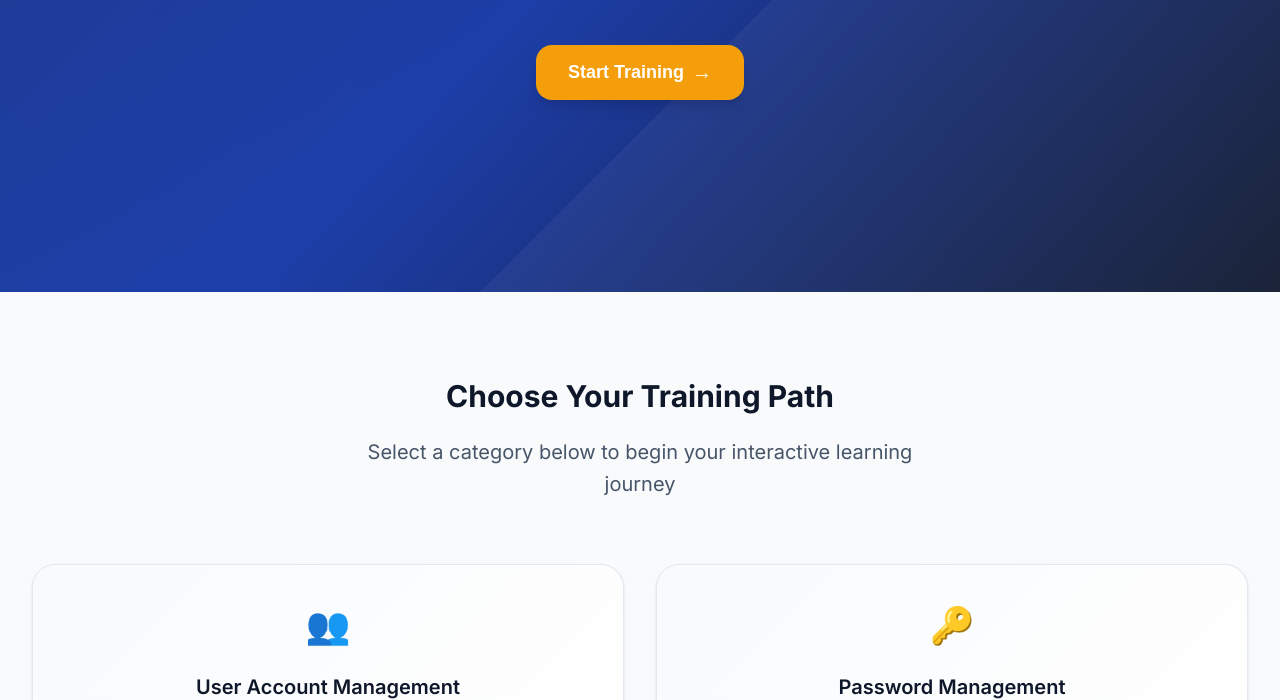
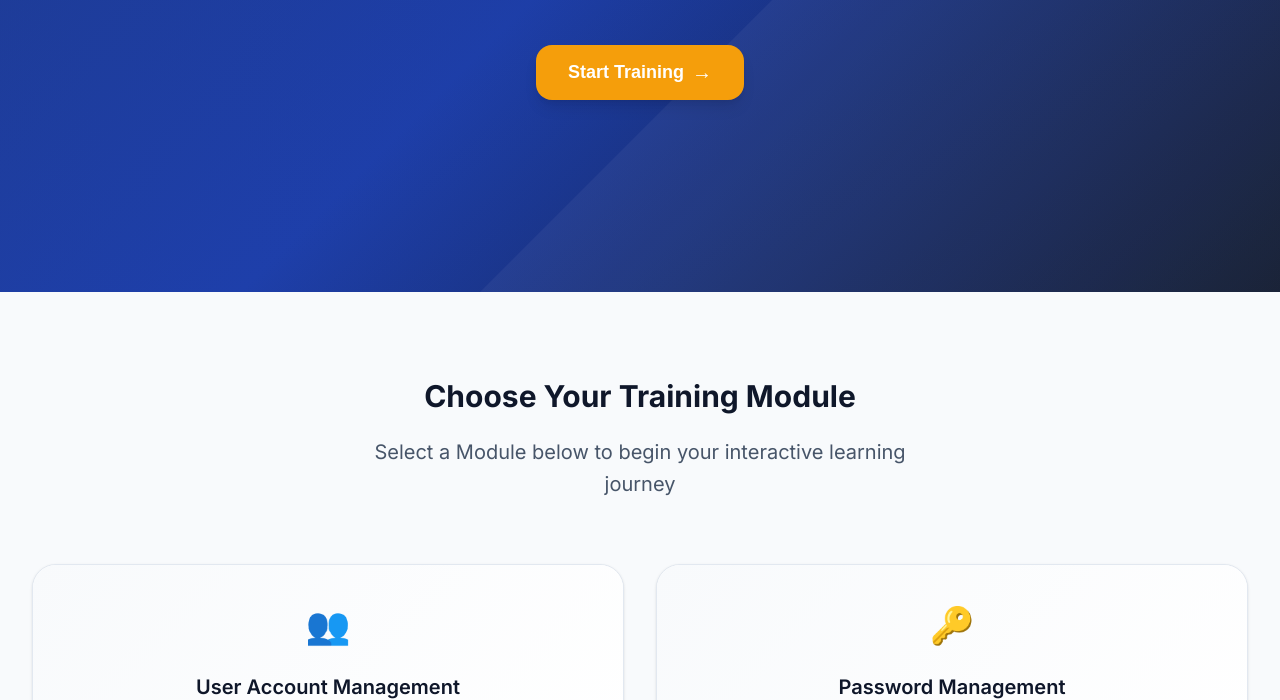
Before and after one commit to LordPixma/entra-training, a plain HTML site: page index.html in a window 1280 px wide. Shown: the part 508-1208 px from the top of the page. Drawn offline with Linux system fonts and the light colour scheme; a script that the page names is missing.

Commit message:
updated defs

```diff
--- a/index.html
+++ b/index.html
@@ -57,8 +57,8 @@
                 <!-- Dashboard -->
                 <div id="dashboard" class="dashboard">
                     <div class="section-header">
-                        <h2>Choose Your Training Path</h2>
-                        <p>Select a category below to begin your interactive learning journey</p>
+                        <h2>Choose Your Training Module</h2>
+                        <p>Select a Module below to begin your interactive learning journey</p>
                     </div>
 
                     <div class="training-grid">
```
